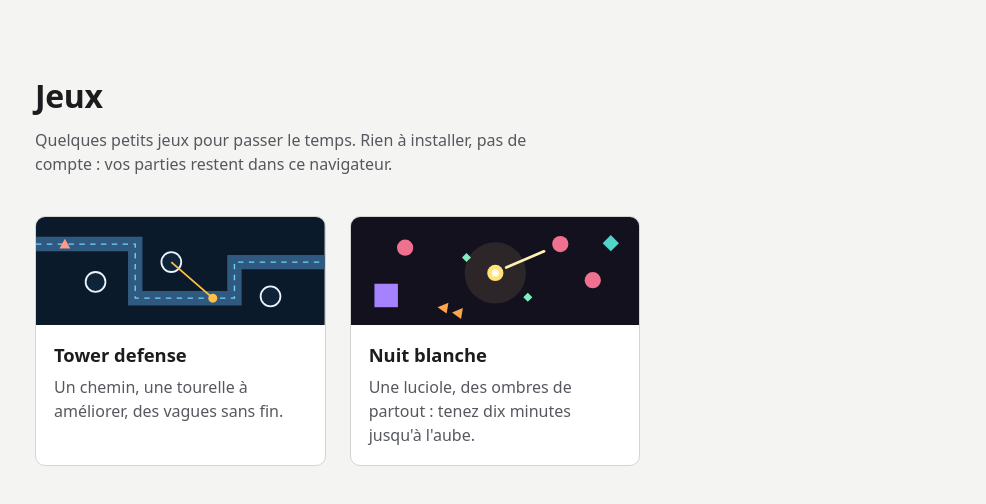
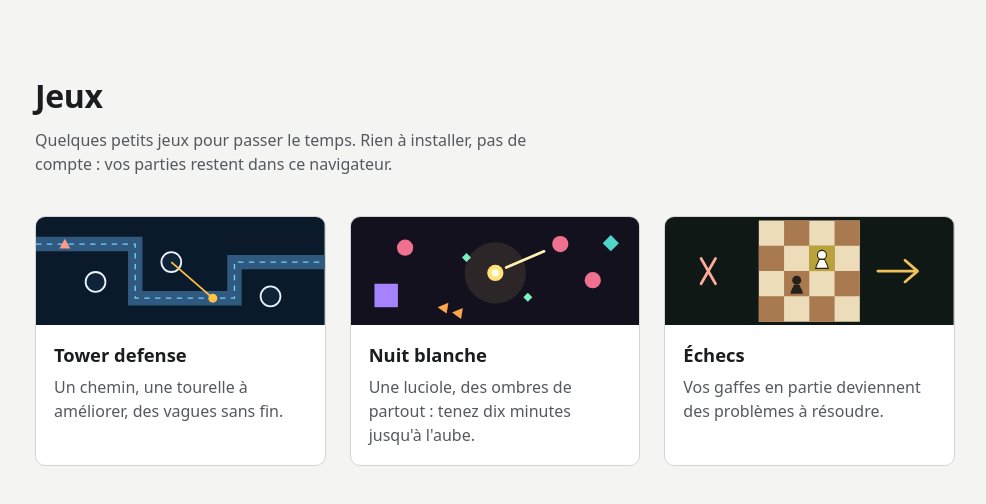
Before and after one commit to SirAdaz/TowerDefense, a website built with Vite: page index.html in a window 1280 px wide. Shown: the whole page, without its empty margins (145-1131 px from the left). Built offline with nearby package versions, Linux system fonts and the light colour scheme.

Commit message:
feat(home): add the chess card and its record

```diff
--- a/index.html
+++ b/index.html
@@ -57,6 +57,25 @@
             <p class="game-record" data-record="nuit-blanche" hidden></p>
           </div>
         </li>
+        <li class="game-card" data-game="echecs">
+          <svg class="game-thumb" viewBox="0 0 320 120" aria-hidden="true" focusable="false">
+            <rect width="320" height="120" fill="#101815" />
+            <path d="M104 4h112v112H104z" fill="#ecdcb9" />
+            <path d="M132 4h28v28h-28zM188 4h28v28h-28zM104 32h28v28h-28zM160 32h28v28h-28zM132 60h28v28h-28zM188 60h28v28h-28zM104 88h28v28h-28zM160 88h28v28h-28z" fill="#a9794f" />
+            <path d="M160 32h28v28h-28z" fill="#b9a23a" />
+            <circle cx="146" cy="70" r="5" fill="#26211d" />
+            <path d="M139 85c1-5 3-7 4-10h6c1 3 3 5 4 10z" fill="#26211d" />
+            <circle cx="174" cy="42" r="5" fill="#fffdf6" stroke="#26211d" stroke-width="1.2" />
+            <path d="M167 57c1-5 3-7 4-10h6c1 3 3 5 4 10z" fill="#fffdf6" stroke="#26211d" stroke-width="1.2" />
+            <path d="M236 60h44M266 48l14 12-14 12" fill="none" stroke="#f0c05a" stroke-width="3" stroke-linecap="round" stroke-linejoin="round" />
+            <path d="M40 46l16 28M56 46L40 74" fill="none" stroke="#ffab9c" stroke-width="3" stroke-linecap="round" />
+          </svg>
+          <div class="game-body">
+            <h2><a class="game-link" href="/echecs/">Échecs</a></h2>
+            <p class="game-pitch">Vos gaffes en partie deviennent des problèmes à résoudre.</p>
+            <p class="game-record" data-record="echecs" hidden></p>
+          </div>
+        </li>
       </ul>
     </main>
     <script type="module" src="/src/home/main.ts"></script>
--- a/src/home/records.ts
+++ b/src/home/records.ts
@@ -1,3 +1,4 @@
+import { describeChessRecord } from "../chess/game/summary.ts";
 import type { KeyValueStore } from "../shared/storage.ts";
 import { loadProfile } from "../survival/game/profile.ts";
 import { describeRecord } from "../survival/ui/format.ts";
@@ -20,4 +21,5 @@ function describeTowerDefense(store: KeyValueStore): string | null {
 export const GAME_RECORDS: readonly GameRecord[] = [
   { gameId: "tower-defense", describe: describeTowerDefense },
   { gameId: "nuit-blanche", describe: (store) => describeRecord(loadProfile(store)) },
+  { gameId: "echecs", describe: describeChessRecord },
 ];
```
Also changed, not shown: src/home/records.test.ts (+6 -0 lines).
